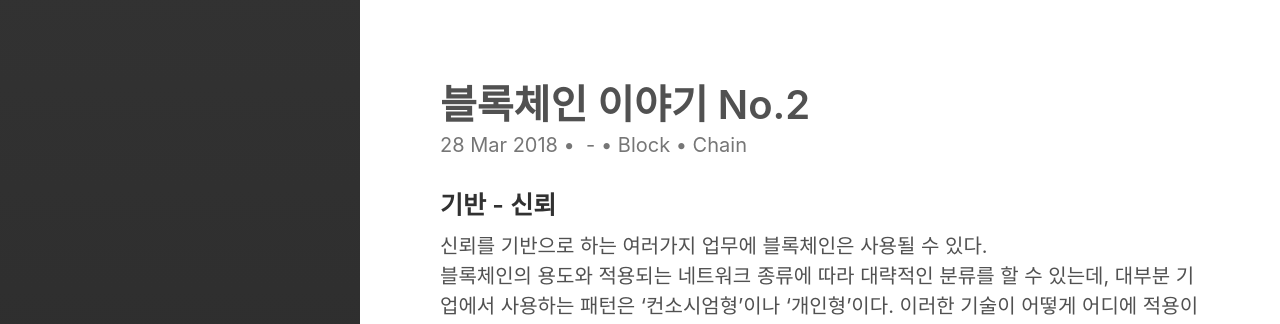
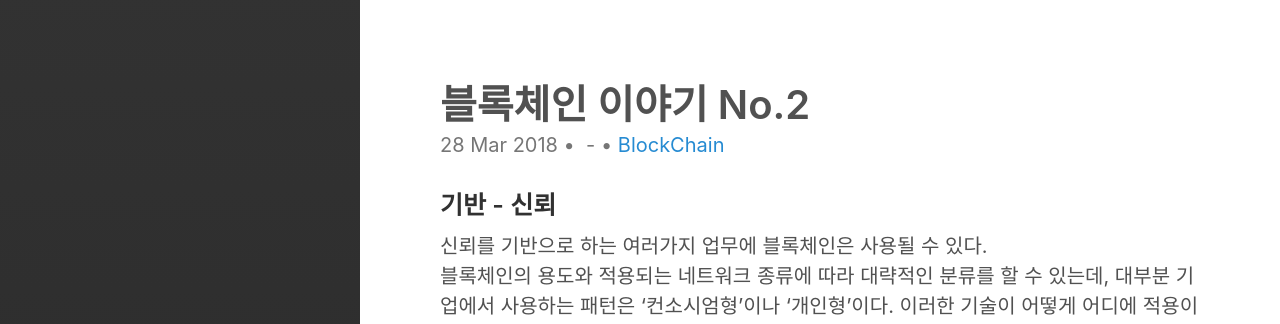
Before and after one commit to boribap/boribab.github.io, a Jekyll site: the page built from _posts/2018-03-28-블록체인 이야기 no.2.md, in a window 1280 px wide. Shown: the top 324 px of the page. Built offline with Jekyll 4.4.1, drawn with Linux system fonts in a browser that asks for light colours; comment, search, counter and statistics services are not loaded.

Commit message:
Update 2018-03-28-블록체인 이야기 no.2.md

```diff
--- a/_posts/2018-03-28-블록체인 이야기 no.2.md
+++ b/_posts/2018-03-28-블록체인 이야기 no.2.md
@@ -2,7 +2,7 @@
 layout: post
 title: "블록체인 이야기 No.2"
 categories:
-  - Block Chain
+  - BlockChain
 tags:
   - block chain
   - bit coin
```
